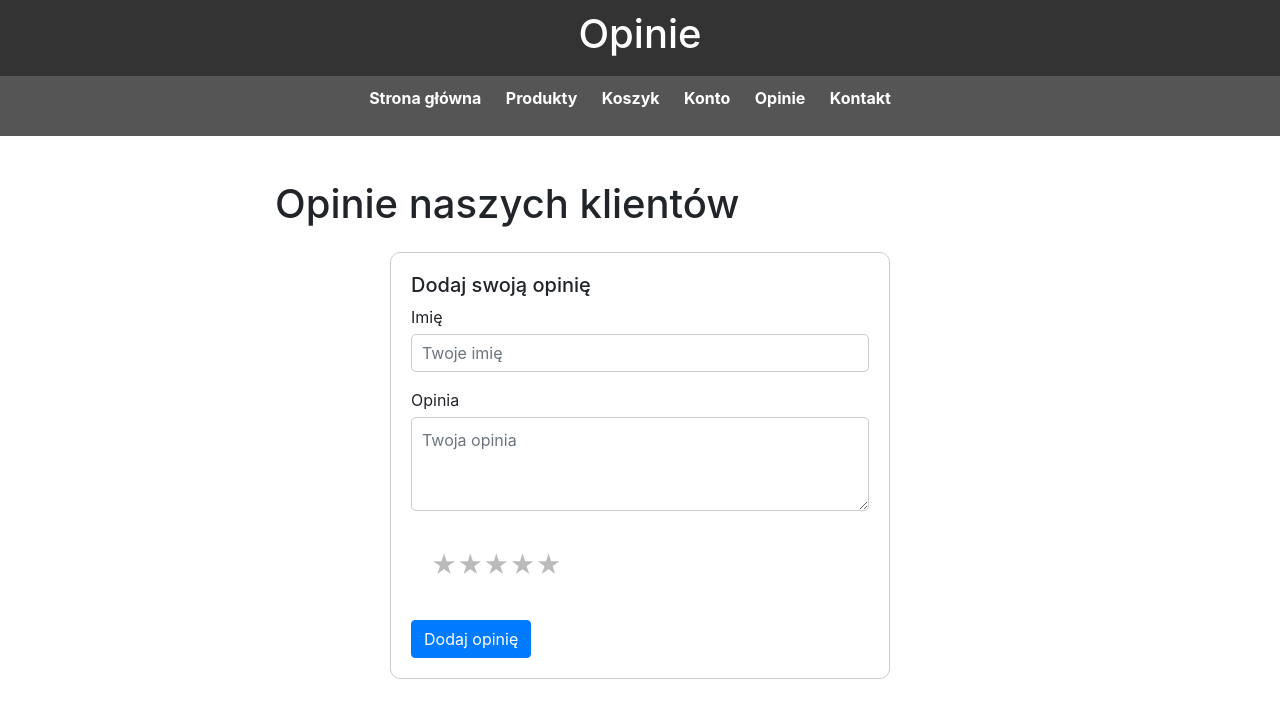
After one commit to olipoli420/Sklep, a PHP site: page /opinie.php in a window 1280 px wide. The commit adds this page. Shown: the top 718 px of the page. Run offline with PHP 8.4, Linux system fonts and the light colour scheme; data that the repository does not hold is empty.

Commit message:
Delikatne poprawki i dodanie opinii

```diff
--- a/PokazKoszyk.php
+++ b/PokazKoszyk.php
@@ -19,6 +19,7 @@
         <li><a href="welcome.php">Produkty</a></li>
         <li><a href="PokazKoszyk.php">Koszyk</a></li>
         <li><a href="konto.php">Konto</a></li>
+        <li><a href="opinie.php">Opinie</a></li>
         <li><a href="#">Kontakt</a></li>
     </ul>
 </nav>
--- a/konto.php
+++ b/konto.php
@@ -28,6 +28,7 @@ $wiek=$row['wiek'];
         <li><a href="welcome.php">Produkty</a></li>
         <li><a href="PokazKoszyk.php">Koszyk</a></li>
         <li><a href="konto.php">Konto</a></li>
+        <li><a href="opinie.php">Opinie</a></li>
         <li><a href="#">Kontakt</a></li>
     </ul>
 </nav>
--- /dev/null
+++ b/opinie.php
@@ -0,0 +1,133 @@
+<?php
+session_start();
+require_once 'db_connect.php';
+?>
+
+<!DOCTYPE html>
+<html lang="en">
+<head>
+    <meta charset="UTF-8">
+    <meta name="viewport" content="width=device-width, initial-scale=1.0">
+    <title>Document</title>
+    <link rel="stylesheet" href="styles.css">
+    <link href="https://stackpath.bootstrapcdn.com/bootstrap/4.5.2/css/bootstrap.min.css" rel="stylesheet">
+    <style>
+        .star-rating {
+            display: flex;
+            flex-direction: row-reverse;
+            justify-content: flex-start;
+        }
+        .star-rating input[type="radio"] {
+            display: none;
+        }
+        .star-rating label {
+            color: #bbb;
+            font-size: 25px;
+            cursor: pointer;
+        }
+        .star-rating input[type="radio"]:checked ~ label,
+        .star-rating label:hover,
+        .star-rating label:hover ~ label {
+            color: #f2b600;
+        }
+        .form-container {
+            max-width: 500px;
+            margin: 0 auto;
+            padding: 20px;
+            border: 1px solid #ccc;
+            border-radius: 10px;
+        }
+        .form-container label {
+            display: block;
+            margin-bottom: 5px;
+        }
+        .form-container input[type="text"],
+        .form-container textarea {
+            width: 100%;
+            padding: 10px;
+            margin-bottom: 10px;
+            border: 1px solid #ccc;
+            border-radius: 5px;
+        }
+        .form-container input[type="submit"] {
+            background-color: #4CAF50;
+            color: white;
+            border: none;
+            padding: 10px 20px;
+            border-radius: 5px;
+            cursor: pointer;
+        }
+        .star-rating-display {
+            color: #f2b600;
+            font-size: 20px;
+        }
+    </style>
+</head>
+<body>
+<header>
+    <h1>Opinie</h1>
+</header>
+<nav>
+    <ul>
+        <li><a href="#">Strona główna</a></li>
+        <li><a href="#">Produkty</a></li>
+        <li><a href="PokazKoszyk.php">Koszyk</a></li>
+        <li><a href="konto.php">Konto</a></li>
+        <li><a href="opinie.php">Opinie</a></li>
+        <li><a href="#">Kontakt</a></li>
+    </ul>
+</nav>
+<div class="container">
+        <div class="row">
+            <div class="col-lg-8 mx-auto">
+                <h1 class="mt-4 mb-4">Opinie naszych klientów</h1>
+                <?php
+                $query="SELECT * FROM opinie";
+                $result=mysqli_query($conn,$query);
+                while($row=mysqli_fetch_assoc($result))
+                {
+                    $imie=htmlspecialchars($row['Imie']);
+                    $tekst=htmlspecialchars($row['tekst']);
+                    $stars=intval($row['gwiazdki']);
+                    print   "<div class='review'>";
+                    print   "<h5>".$row['Imie']."</h5>";
+                    print   "<div class='star-rating-display'>";
+                    for ($i = 1; $i <= 5; $i++) {
+                        if ($i <= $stars) {
+                            echo "<span class='star'>&#9733;</span>"; // Wypełniona gwiazdka
+                        } else {
+                            echo "<span class='star'>&#9734;</span>"; // Pusta gwiazdka
+                        }
+                    }
+                    print   "<p class='text-muted'>".$row['data_dodania']."</p>";
+                    print   "<p>".$row['tekst']."</p>";
+                    print   "</div>";
+                }
+                ?>
+                <div class="form-container">
+                    <h5>Dodaj swoją opinię</h5>
+                    <form action="dodajopinie.php" method="POST">
+                        <div class="form-group">
+                            <label for="name">Imię</label>
+                            <input type="text" class="form-control" id="name" name="imie" placeholder="Twoje imię" required>
+                        </div>
+                        <div class="form-group">
+                            <label for="review">Opinia</label>
+                            <textarea class="form-control" id="review" rows="3" name="recenzja" placeholder="Twoja opinia" required></textarea>
+                        </div>
+                        <div class="star-rating">
+                            <input type="radio" id="5-stars" name="stars" value="5" required /><label for="5-stars" class="star">&#9733;</label>
+                            <input type="radio" id="4-stars" name="stars" value="4" /><label for="4-stars" class="star">&#9733;</label>
+                            <input type="radio" id="3-stars" name="stars" value="3" /><label for="3-stars" class="star">&#9733;</label>
+                            <input type="radio" id="2-stars" name="stars" value="2" /><label for="2-stars" class="star">&#9733;</label>
+                            <input type="radio" id="1-stars" name="stars" value="1" /><label for="1-stars" class="star">&#9733;</label>
+                        </div>
+                        <button type="submit" class="btn btn-primary">Dodaj opinię</button>
+                    </form>
+                </div>
+
+            </div>
+        </div>
+    </div>
+</body>
+</html>
--- a/styles.css
+++ b/styles.css
@@ -105,3 +105,28 @@ th {
     width: auto;
     height: auto;
 }
+.star-rating {
+    direction: rtl;
+    display: inline-block;
+    padding: 20px;
+}
+.star-rating input[type="radio"] {
+    display: none;
+}
+.star-rating label {
+    color: #bbb;
+    font-size: 20px;
+    padding: 0;
+    cursor: pointer;
+}
+.star-rating input[type="radio"]:checked ~ label {
+    color: #f2b600;
+}
+.star-rating label:hover,
+.star-rating label:hover ~ label {
+    color: #f2b600;
+}
+.star {
+    color: #f2b600;
+    font-size: 20px;
+}
--- a/welcome.php
+++ b/welcome.php
@@ -23,6 +23,7 @@ require_once 'db_connect.php';
         <li><a href="#">Produkty</a></li>
         <li><a href="PokazKoszyk.php">Koszyk</a></li>
         <li><a href="konto.php">Konto</a></li>
+        <li><a href="opinie.php">Opinie</a></li>
         <li><a href="#">Kontakt</a></li>
     </ul>
 </nav>
```
Also changed, not shown: dodajopinie.php (added, +22 -0 lines).
